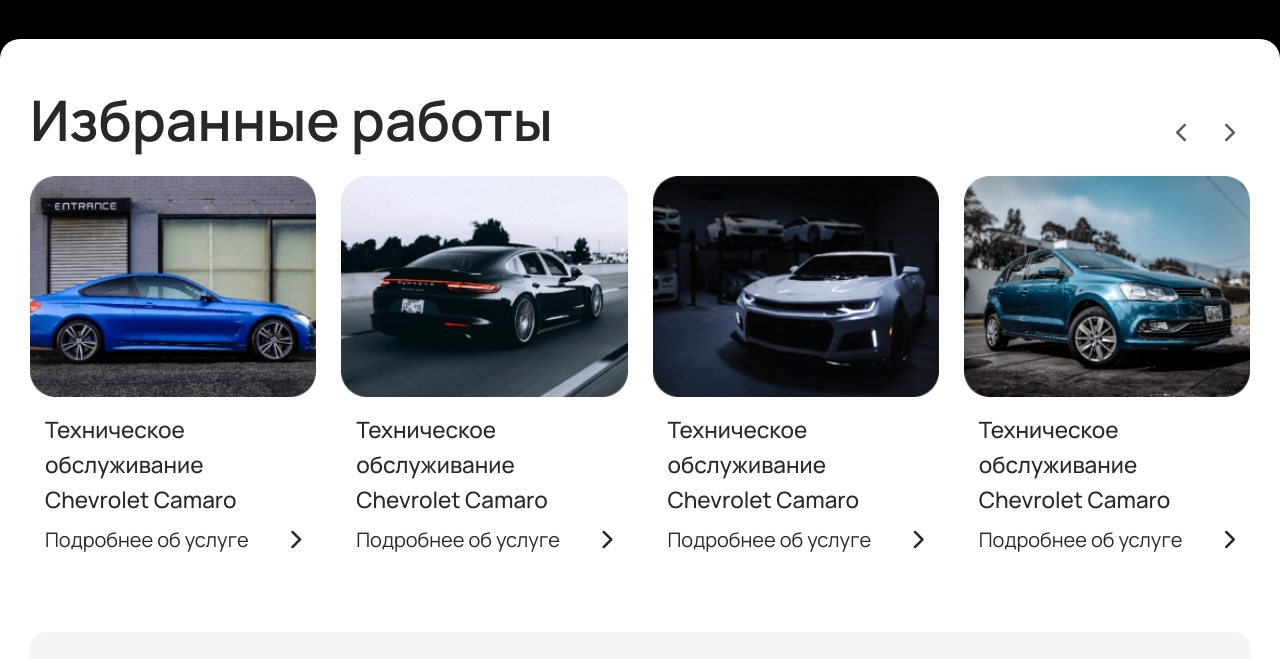
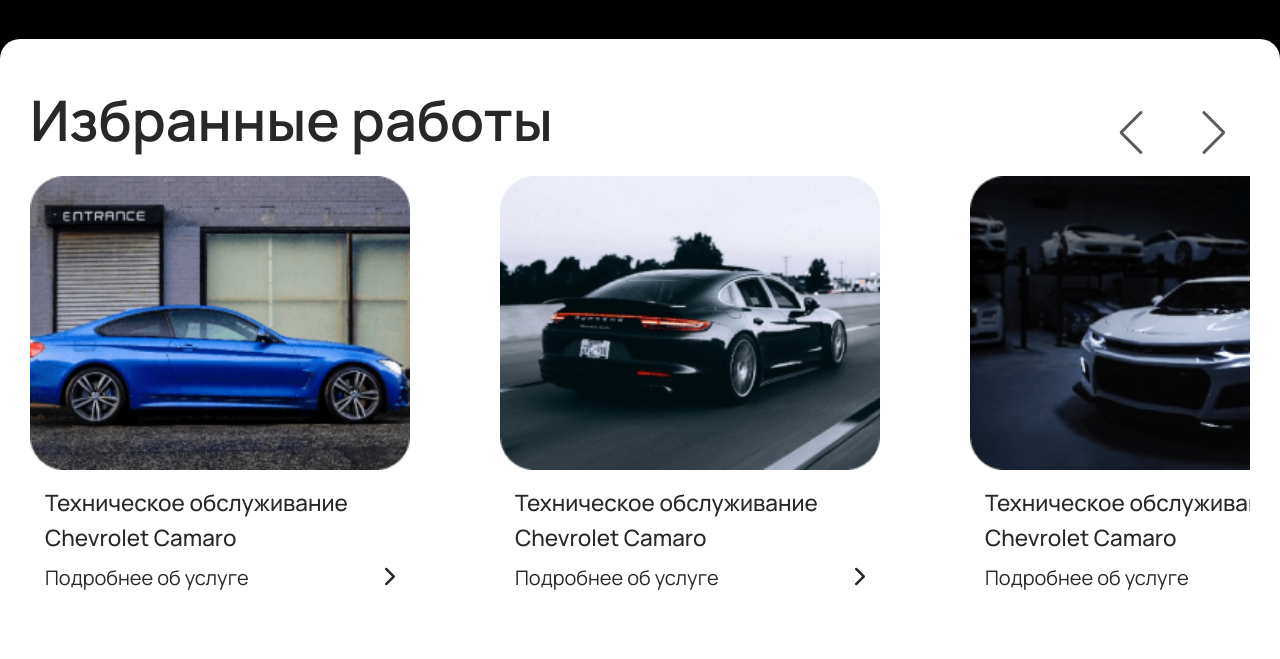
Before and after one commit to mayesha6/task6, a plain HTML site: page index.html in a window 1280 px wide. Shown: the part 1579-2238 px from the top of the page. Drawn offline with nearby package versions, Linux system fonts and the light colour scheme.

Commit message:
make slider

```diff
--- a/assets/css/style.css
+++ b/assets/css/style.css
@@ -29,3 +29,6 @@
     height:100vh;
     background-attachment: fixed;
 }
+.slide{
+    overflow:hidden;
+}
--- a/assets/js/app.js
+++ b/assets/js/app.js
@@ -15,3 +15,22 @@
     mainMenu.classList.remove("block");
     menuBtn.classList.remove("hidden");
  })
+
+let slide = new Swiper('.slide', {
+   slidesPerView: 1,
+   loop: true,
+   navigation: {
+     nextEl: '.swiper-button-next',
+     prevEl: '.swiper-button-prev',
+   },
+   breakpoints: {
+      768: {
+        slidesPerView: 2, // 3 slides per view for screens >= 768px
+        spaceBetween: 30, // 30px space between slides
+      },
+      1024: {
+        slidesPerView: 3, // 4 slides per view for screens >= 1024px
+        spaceBetween: 40, // 40px space between slides
+      },
+    },
+ });
--- a/index.html
+++ b/index.html
@@ -19,6 +19,10 @@
     <link rel="stylesheet" href="assets/css/style.css">
     <!-- responsive css  -->
      <link rel="stylesheet" href="assets/css/responsive.css">
+     <!-- swiper slide  -->
+     <link rel="stylesheet" href="https://cdn.jsdelivr.net/npm/swiper@11/swiper-bundle.min.css"/>
+     <script src="https://cdn.jsdelivr.net/npm/swiper@11/swiper-bundle.min.js"></script>
+
 </head>
 <body class=" bg-black">
     <!-- start header section  -->
@@ -136,35 +140,38 @@
         <div class="container mx-auto">
             <div class="works-wrap">
                 <div class="title flex justify-between items-center">
-                    <h2 class="text-[#282828] font-semibold text-[56px] leading-[62px] pb-5">Избранные работы</h2>
-                    <div class="control-btn">
-                        <i class="fa-solid fa-chevron-left text-[#5C5C5C] py-2 px-3 rounded-lg hover:bg-[--primaryColor] duration-300 hover:text-white"></i>
-                        <i class="fa-solid fa-chevron-right text-[#5C5C5C] py-2 px-3 rounded-lg hover:bg-[--primaryColor] duration-300 hover:text-white"></i>
+                    <h2 class="text-[#282828] font-semibold text-[46px] leading-[52px] lg:text-[56px] lg:leading-[62px] pb-5">Избранные работы</h2>
+                    <div class="control-btn flex gap-10">
+                        <!-- <i class="fa-solid fa-chevron-left swiper-button-prev text-[#5C5C5C] py-2 px-3 rounded-lg hover:bg-[--primaryColor] duration-300 hover:text-white"></i>
+                        <i class="fa-solid fa-chevron-right swiper-button-next text-[#5C5C5C] py-2 px-3 rounded-lg hover:bg-[--primaryColor] duration-300 hover:text-white"></i> -->
+                        <div class="swiper-button-prev relative text-[#5C5C5C] py-2 px-3 rounded-lg hover:bg-[--primaryColor] duration-300 hover:text-white w-auto h-auto mt-0"></div>
+                        <div class="swiper-button-next relative text-[#5C5C5C] py-2 px-3 rounded-lg hover:bg-[--primaryColor] duration-300 hover:text-white w-auto h-auto mt-0"></div>
                     </div>
                 </div>
-                <div class="works grid grid-cols-1 md:grid-cols-2 lg:grid-cols-3 xl:grid-cols-4 gap-x-5 gap-y-8">
-                    <div class="single-work hover:shadow-xl duration-300  rounded-2xl">
+                <div class="slide">
+                    <div class="works swiper-wrapper flex gap-2 lg:gap-10">
+                        <div class="single-work swiper-slide hover:shadow-xl duration-300  rounded-2xl">
                             <img src="assets/img/work1.png" alt="" class="w-full">
                             <div class="p-3 pb-6">
                                 <h3 class="text-lg font-medium text-[#282828] pb-2">Техническое обслуживание Chevrolet Camaro</h3>
                                 <a href="#" class="flex justify-between items-center  text-[#282828] hover:text-[--primaryColor] duration-300 text-sm "><span>Подробнее об услуге</span> <i class="fa-solid fa-chevron-right ps-2"></i></a>
                             </div>
                         </div>
-                    <div class="single-work hover:shadow-xl duration-300  rounded-2xl">
+                        <div class="single-work swiper-slide hover:shadow-xl duration-300  rounded-2xl">
                             <img src="assets/img/work2.png" alt="" class="w-full">
                             <div class="p-3 pb-6">
                                 <h3 class="text-lg font-medium text-[#282828] pb-2">Техническое обслуживание Chevrolet Camaro</h3>
                                 <a href="#" class="flex justify-between items-center  text-[#282828] hover:text-[--primaryColor] duration-300 text-sm "><span>Подробнее об услуге</span> <i class="fa-solid fa-chevron-right ps-2"></i></a>
                             </div>
                         </div>
-                    <div class="single-work hover:shadow-xl duration-300  rounded-2xl">
+                        <div class="single-work swiper-slide hover:shadow-xl duration-300  rounded-2xl">
                             <img src="assets/img/work3.png" alt="" class="w-full">
                             <div class="p-3 pb-6">
                                 <h3 class="text-lg font-medium text-[#282828] pb-2">Техническое обслуживание Chevrolet Camaro</h3>
                                 <a href="#" class="flex justify-between items-center  text-[#282828] hover:text-[--primaryColor] duration-300 text-sm "><span>Подробнее об услуге</span> <i class="fa-solid fa-chevron-right ps-2"></i></a>
                             </div>
                         </div>
-                    <div class="single-work hover:shadow-xl duration-300  rounded-2xl">
+                        <div class="single-work swiper-slide hover:shadow-xl duration-300  rounded-2xl">
                             <img src="assets/img/work4.png" alt="" class="w-full">
                             <div class="p-3 pb-6">
                                 <h3 class="text-lg font-medium text-[#282828] pb-2">Техническое обслуживание Chevrolet Camaro</h3>
@@ -172,6 +179,7 @@
                             </div>
                         </div>
 
+                    </div>
                 </div>
                 <div class="social-media-wrap flex flex-col sm:flex-row justify-between items-center bg-[#F5F5F5] p-6 rounded-xl gap-x-20 gap-y-5 my-10">
                     <h3 class="w-full md:w-1/4">Присоединяйтесь к намв социальных сетях:</h3>
```
Lines whose indentation alone changed are shown as unchanged.
